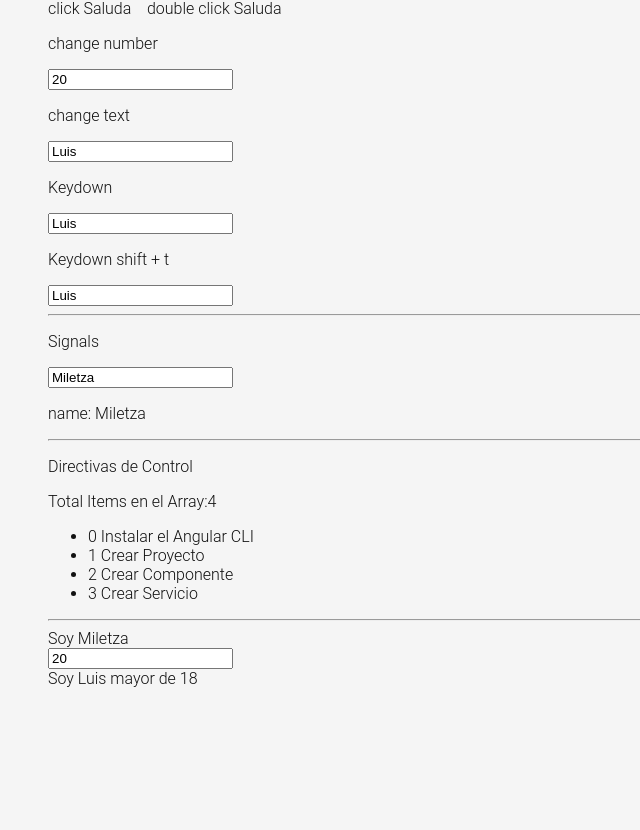
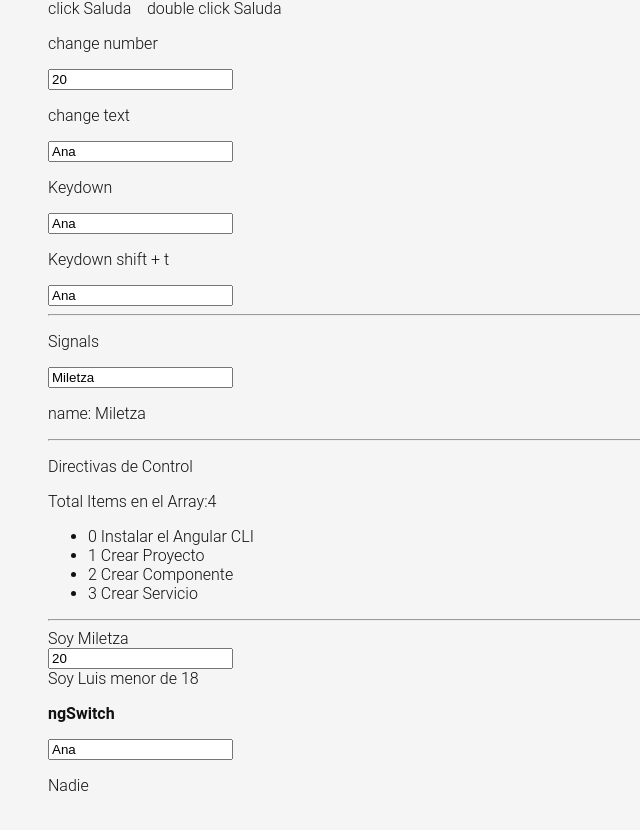
Before and after one commit to anmilet/to-do-app, an Angular app: page /labs in a window 1280 px wide. Shown: the part 918-1748 px from the top of the page, without its empty margins (0-640 px from the left). Before the commit the page ends 1654 px from the top, so only its background shows below. Built offline with nearby package versions, Linux system fonts and the light colour scheme.

Commit message:
Using ngSwitch

```diff
--- a/src/app/pages/labs/labs.component.html
+++ b/src/app/pages/labs/labs.component.html
@@ -57,4 +57,12 @@
       Soy Luis menor de 18
     </div>
     </ng-template>
+    <P><strong>ngSwitch</strong></P>
+    <input type="text" [value]="person().name" (change)="changeName($event)">
+    <div [ngSwitch]="person().name">
+      <p *ngSwitchCase="'Miletza'">Soy Miletza</p>
+      <p *ngSwitchCase="'Luis'">Soy Luis</p>
+      <p *ngSwitchCase="'Mary'">Soy Mary</p>
+      <p *ngSwitchDefault>Nadie</p>
+    </div>
 </div>
--- a/src/app/pages/labs/labs.component.ts
+++ b/src/app/pages/labs/labs.component.ts
@@ -23,7 +23,7 @@ export class LabsComponent {
   imag='https://picsum.photos/200';
 
   person = signal({
-    name:'Luis',
+    name:'Ana',
     photo:'https://w3schools.com/howto/img_avatar.png',
     age:20
   });
@@ -48,7 +48,15 @@ export class LabsComponent {
     }
     })
   }
-
+  changeName(event:Event){
+    const input = event.target as HTMLInputElement;
+    const newValue = input.value
+    this.person.update(prevState => {
+      return {...prevState,
+      name: newValue
+    }
+    })
+  }
   keydownHandler(event: KeyboardEvent){
     const input = event.target as HTMLInputElement;
     console.log(input.value)
```
